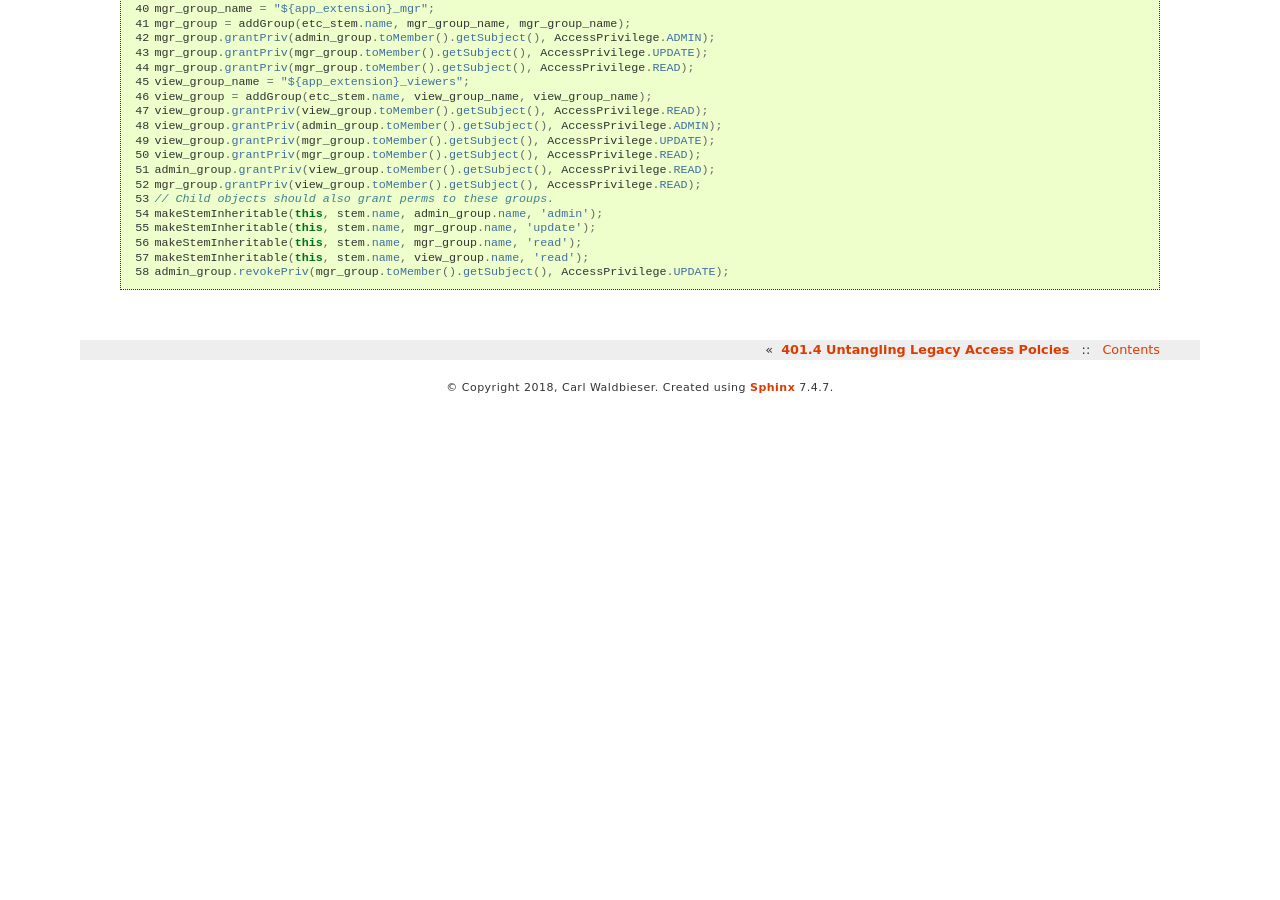
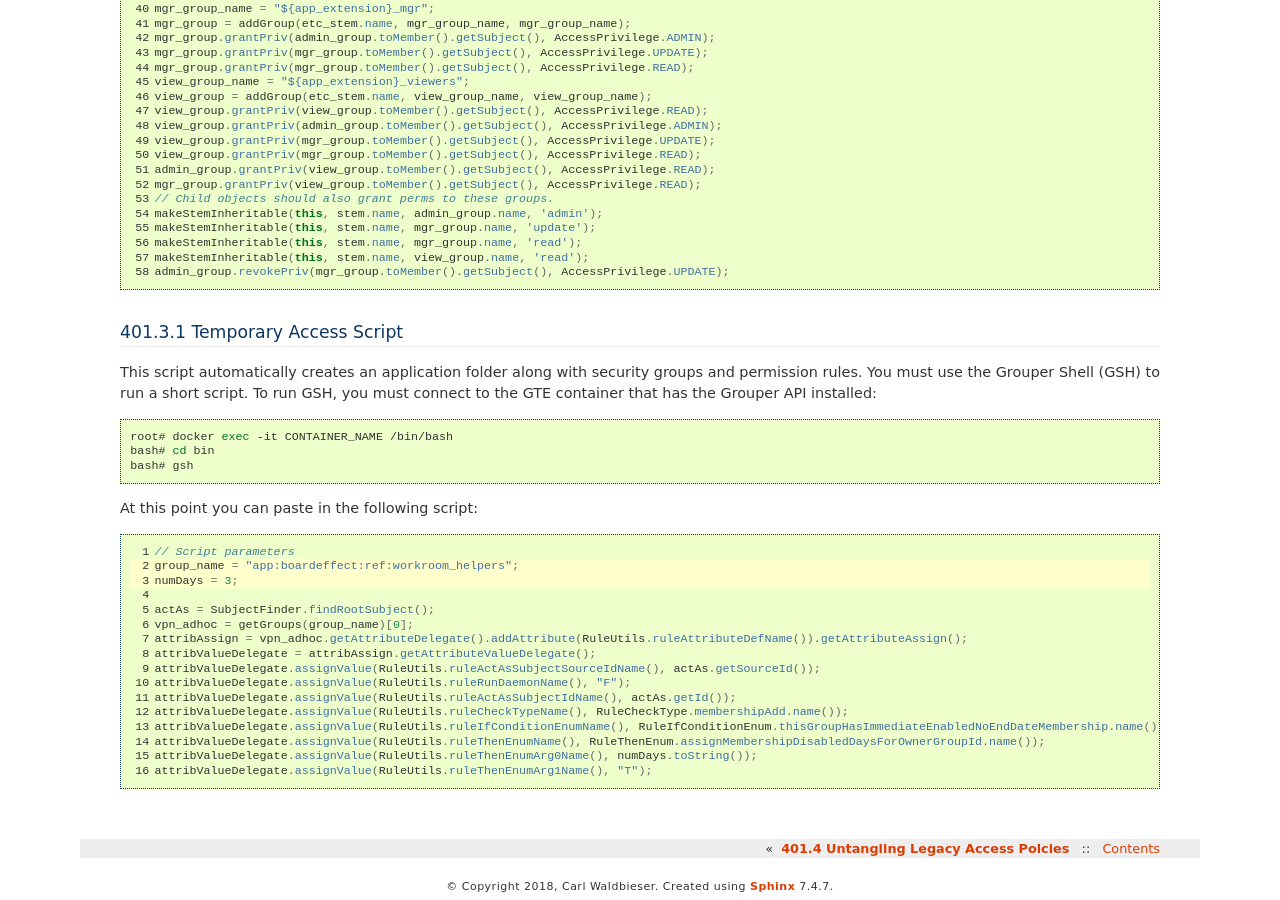
Before and after one commit to cwaldbieser/grouper401_docs, a Sphinx documentation site: the page built from docs/appendix.rst, in a window 1280 px wide and 900 px high, scrolled down 2078 px. Built offline with Sphinx 7.4.7, drawn with Linux system fonts in a browser that asks for light colours; before the commit the page ends 2483 px from its top, so only the background shows below that.

Commit message:
Added 401.3.6.

```diff
--- a/docs/appendix.rst
+++ b/docs/appendix.rst
@@ -173,3 +173,44 @@ At this point you can paste in the following script:
    makeStemInheritable(this, stem.name, mgr_group.name, 'read');
    makeStemInheritable(this, stem.name, view_group.name, 'read');
    admin_group.revokePriv(mgr_group.toMember().getSubject(), AccessPrivilege.UPDATE);
+
+.. _apdx-401.3.5-temp-access:
+
+-------------------------------
+401.3.1 Temporary Access Script
+-------------------------------
+
+This script automatically creates an application folder along with
+security groups and permission rules.
+You must use the Grouper Shell (GSH) to run
+a short script.  To run GSH, you must connect to the GTE container
+that has the Grouper API installed:
+
+.. code-block:: bash
+
+   root# docker exec -it CONTAINER_NAME /bin/bash
+   bash# cd bin
+   bash# gsh
+
+At this point you can paste in the following script:
+
+.. code-block:: groovy
+   :emphasize-lines: 2,3
+   :linenos:
+
+   // Script parameters
+   group_name = "app:boardeffect:ref:workroom_helpers";
+   numDays = 3;
+
+   actAs = SubjectFinder.findRootSubject();
+   vpn_adhoc = getGroups(group_name)[0];
+   attribAssign = vpn_adhoc.getAttributeDelegate().addAttribute(RuleUtils.ruleAttributeDefName()).getAttributeAssign();
+   attribValueDelegate = attribAssign.getAttributeValueDelegate();
+   attribValueDelegate.assignValue(RuleUtils.ruleActAsSubjectSourceIdName(), actAs.getSourceId());
+   attribValueDelegate.assignValue(RuleUtils.ruleRunDaemonName(), "F");
+   attribValueDelegate.assignValue(RuleUtils.ruleActAsSubjectIdName(), actAs.getId());
+   attribValueDelegate.assignValue(RuleUtils.ruleCheckTypeName(), RuleCheckType.membershipAdd.name());
+   attribValueDelegate.assignValue(RuleUtils.ruleIfConditionEnumName(), RuleIfConditionEnum.thisGroupHasImmediateEnabledNoEndDateMembership.name());
+   attribValueDelegate.assignValue(RuleUtils.ruleThenEnumName(), RuleThenEnum.assignMembershipDisabledDaysForOwnerGroupId.name());
+   attribValueDelegate.assignValue(RuleUtils.ruleThenEnumArg0Name(), numDays.toString());
+   attribValueDelegate.assignValue(RuleUtils.ruleThenEnumArg1Name(), "T");
```
Also changed, not shown: docs/401.3.rst (+29 -0 lines).
